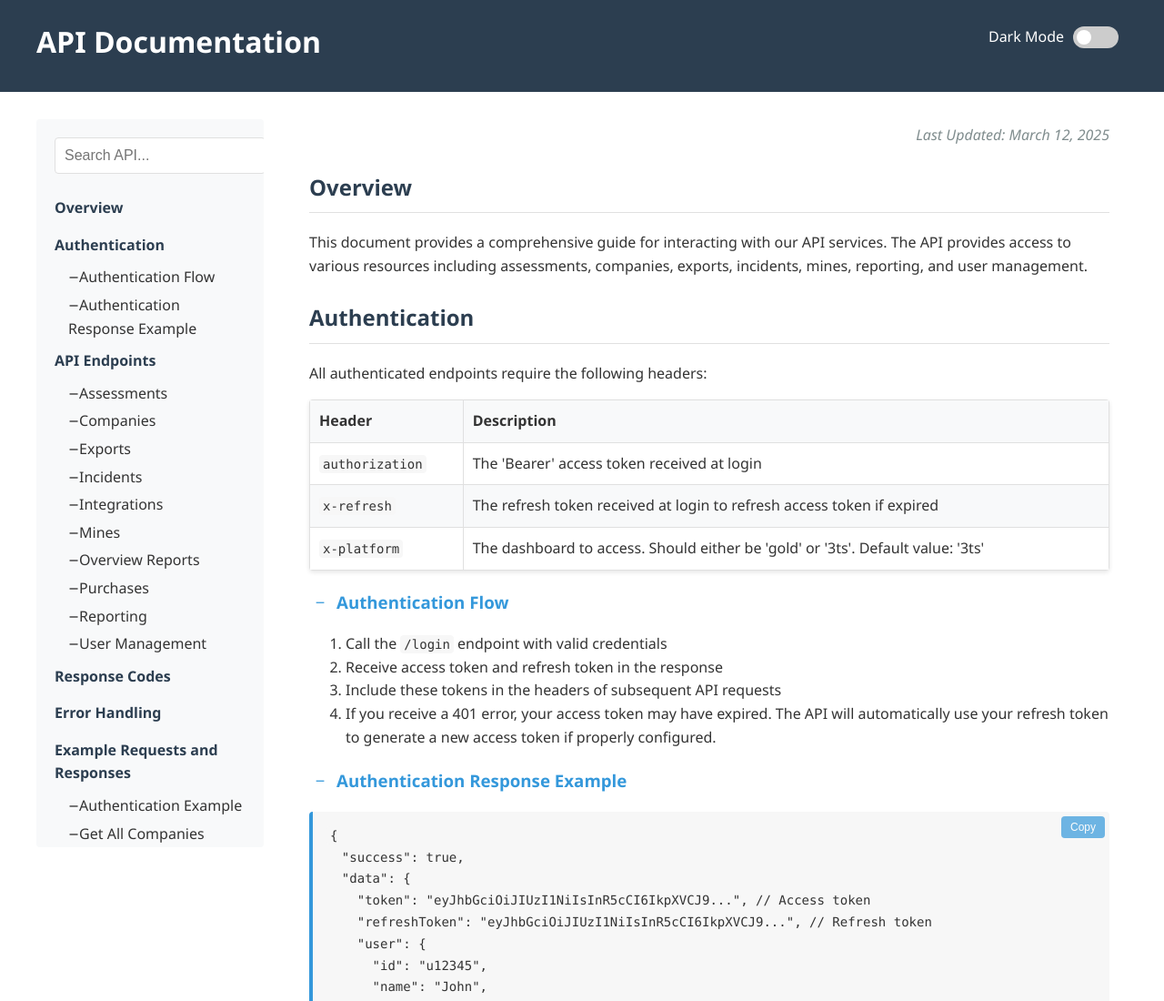
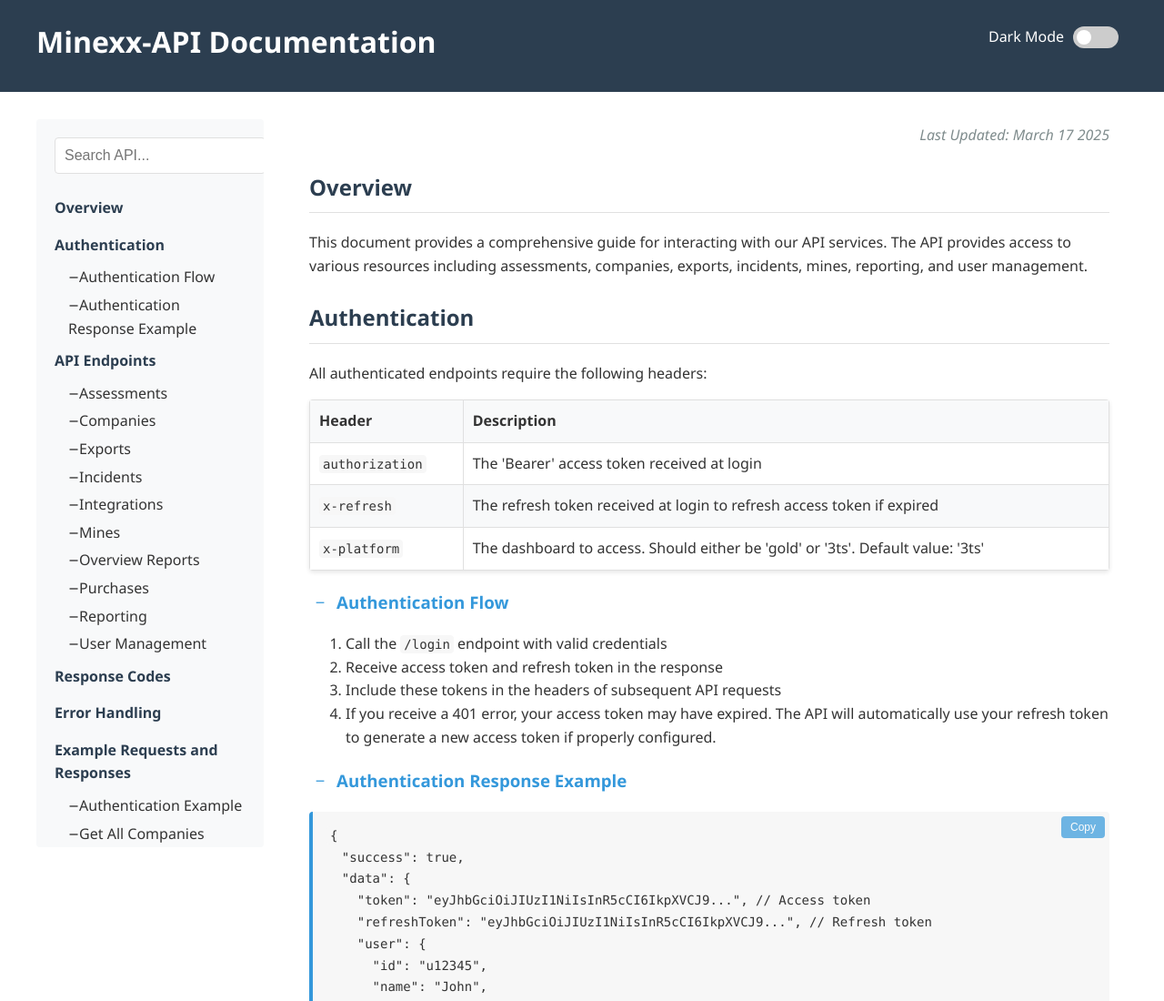
Before and after one commit to yvesP123/api-documentation, a plain HTML site: page index.html in a window 1280 px wide. Shown: the top 1100 px of the page at 91% size. Drawn offline with Linux system fonts and the light colour scheme.

Commit message:
second commit

```diff
--- a/index.html
+++ b/index.html
@@ -3,7 +3,7 @@
 <head>
     <meta charset="UTF-8">
     <meta name="viewport" content="width=device-width, initial-scale=1.0">
-    <title>API Documentation</title>
+    <title>minexx-API Documentation</title>
     <style>
         /* Base styles */
         :root {
@@ -550,7 +550,7 @@
 <body>
     <header>
         <div class="header-content">
-            <h1 style="color: white; border-bottom: none; margin: 0;">API Documentation</h1>
+            <h1 style="color: white; border-bottom: none; margin: 0;">Minexx-API Documentation</h1>
             <div class="theme-toggle">
                 <label for="dark-mode-toggle">Dark Mode</label>
                 <label class="switch">
@@ -570,7 +570,7 @@
         </aside>
 
         <div class="main-content">
-            <p class="last-updated">Last Updated: March 12, 2025</p>
+            <p class="last-updated">Last Updated: March 17 2025</p>
 
             <h2 id="overview">Overview</h2>
             <p>This document provides a comprehensive guide for interacting with our API services. The API provides access to various resources including assessments, companies, exports, incidents, mines, reporting, and user management.</p>
```
